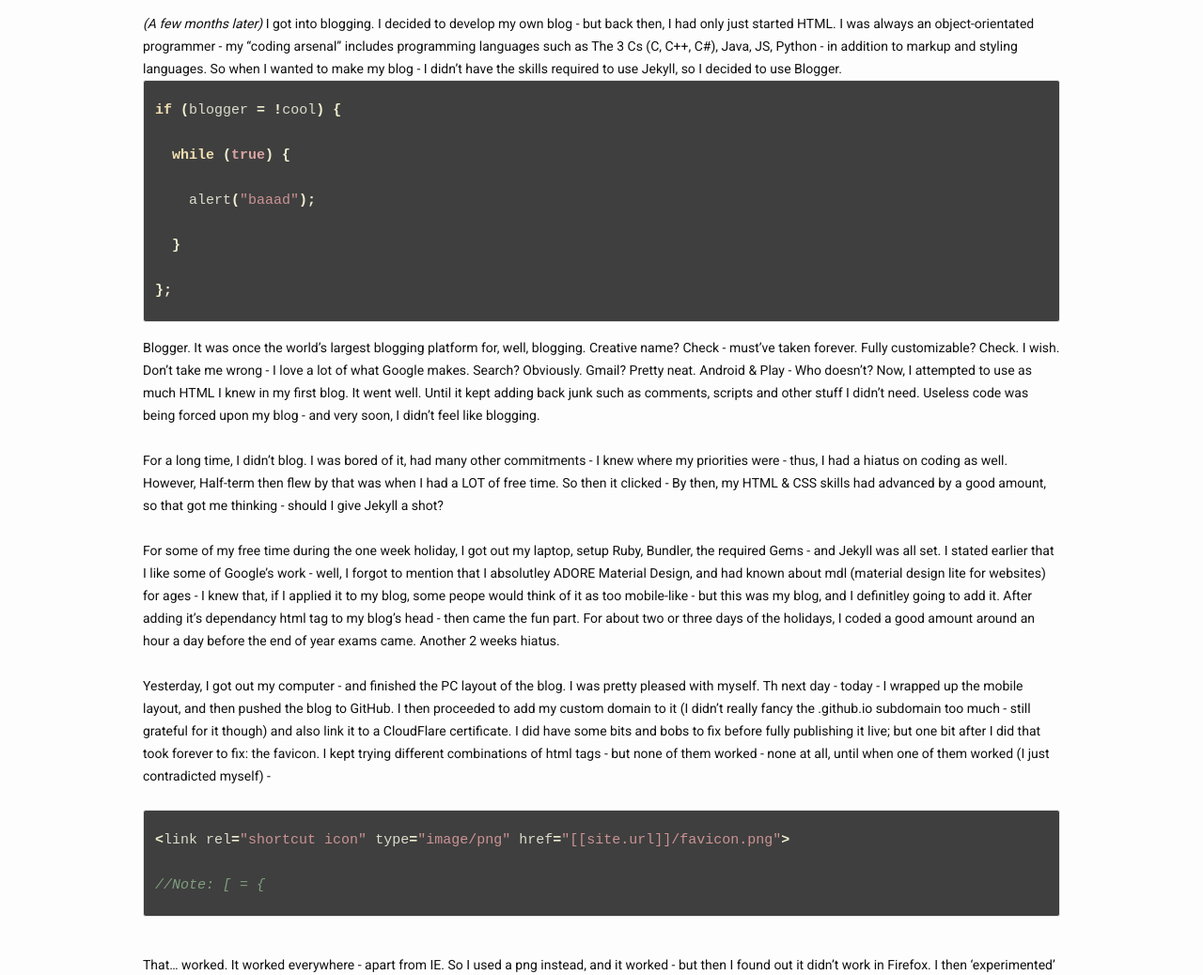
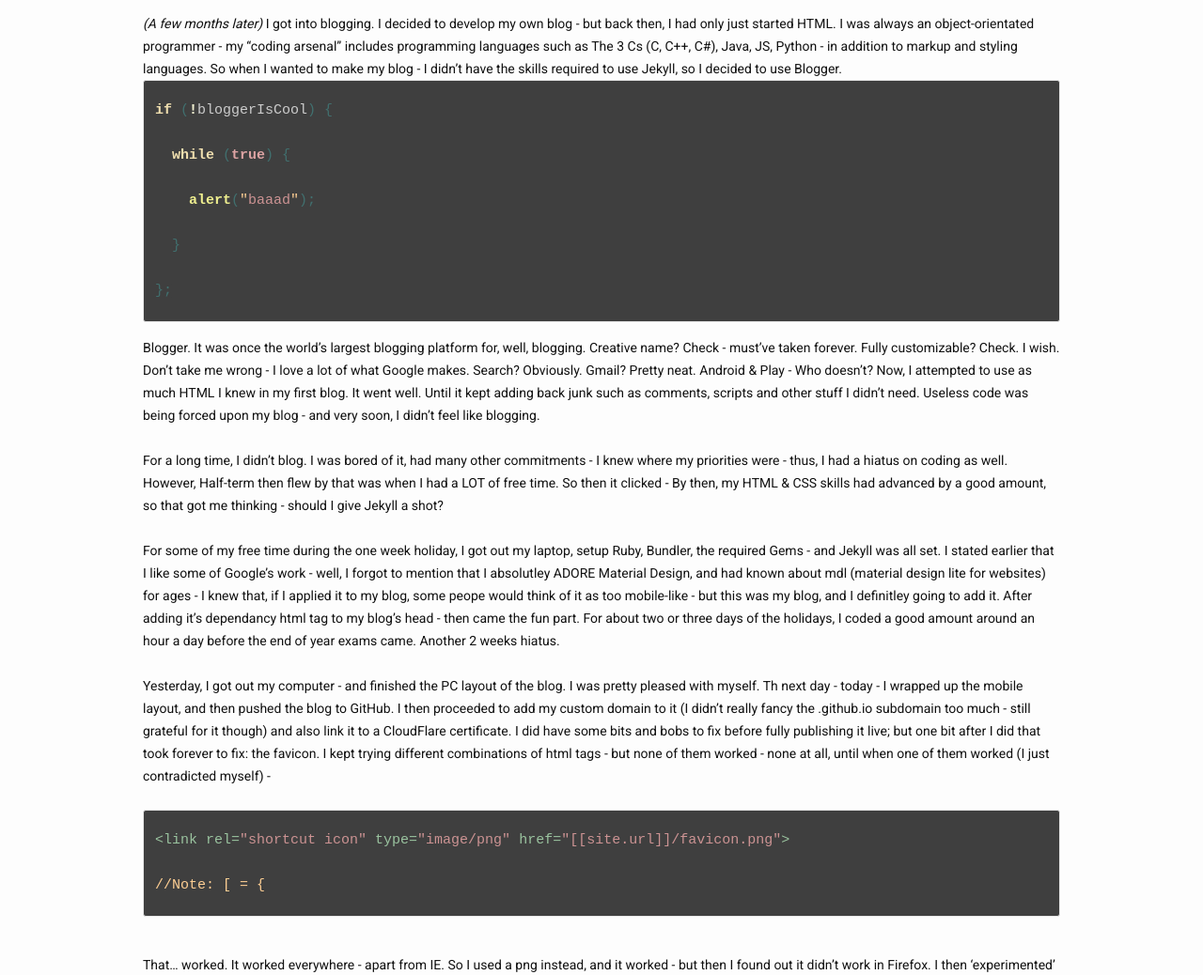
Before and after one commit to manasrawat/manasrawat.github.io, a Jekyll site: the page built from _posts/2016-06-18-hello-jekyll.markdown, in a window 1280 px wide and 1400 px high. Shown: the part 328-1366 px from the top of the window at 94% size. Built offline with Jekyll 4.4.1, drawn with Linux system fonts in a browser that asks for light colours; nearby versions of some CDN libraries.

Commit message:
Syntax highlighting corrected /posts, minor modifications

```diff
--- a/_config.yml
+++ b/_config.yml
@@ -12,4 +12,3 @@ repository: cyource/cyource.github.io
 
 # Build settings
 markdown: kramdown
-gems: ['jekyll-github-metadata']
--- a/_posts/2016-06-18-hello-jekyll.markdown
+++ b/_posts/2016-06-18-hello-jekyll.markdown
@@ -10,8 +10,8 @@ The first thing I thought of when I first heard Jekyll was jelly - because it's
 <br>
 _(A few months later)_ I got into blogging. I decided to develop my own blog - but back then, I had only just started HTML. I was always an object-orientated programmer - my "coding arsenal" includes programming languages such as The 3 Cs (C, C++, C#), Java, JS, Python - in addition to markup and styling languages. So when I wanted to make my blog - I didn't have the skills required to use Jekyll, so I decided to use Blogger.
 <br>
-{% highlight java %}
-if (blogger = !cool) {
+{% highlight js %}
+if (!bloggerIsCool) {
   while (true) {
     alert("baaad");
   }
@@ -29,7 +29,7 @@ For some of my free time during the one week holiday, I got out my laptop, setup
 Yesterday, I got out my computer - and finished the PC layout of the blog. I was pretty pleased with myself. Th next day - today - I wrapped up the mobile layout, and then pushed the blog to GitHub. I then proceeded to add my custom domain to it (I didn't really fancy the .github.io subdomain too much - still grateful for it though) and also link it to a CloudFlare certificate. I did have some bits and bobs to fix before fully publishing it live; but one bit after I did that took forever to fix: the favicon. I kept trying different combinations of html tags - but none of them worked - none at all, until when one of them worked (I just contradicted myself) -
 <br>
 <br>
-{% highlight java %}
+{% highlight html %}
 <link rel="shortcut icon" type="image/png" href="[[site.url]]/favicon.png">
 //Note: [ = {
 {% endhighlight %}
```
Also changed, not shown: README.md, _layouts/default.html (line endings or trailing spaces).
